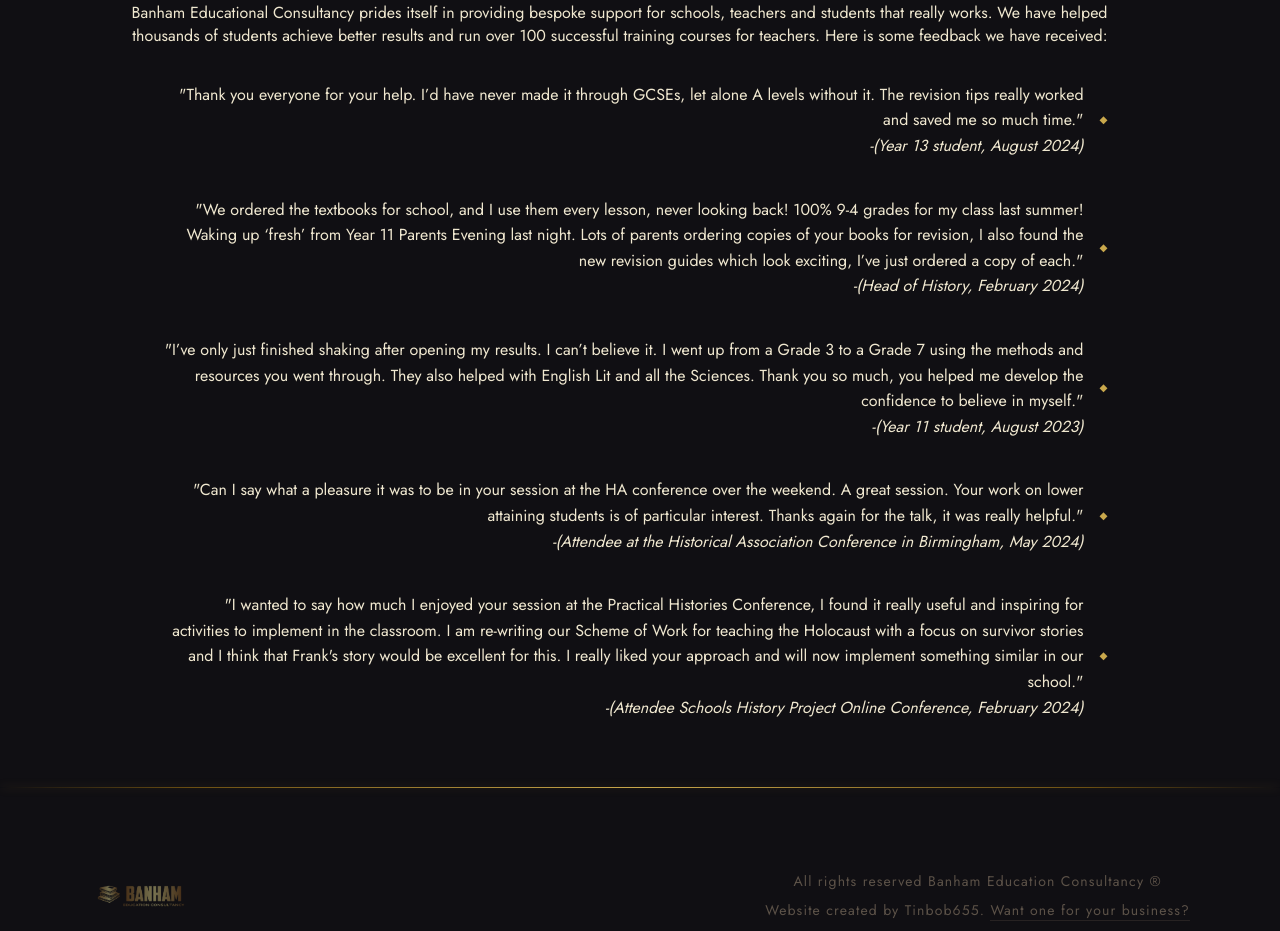
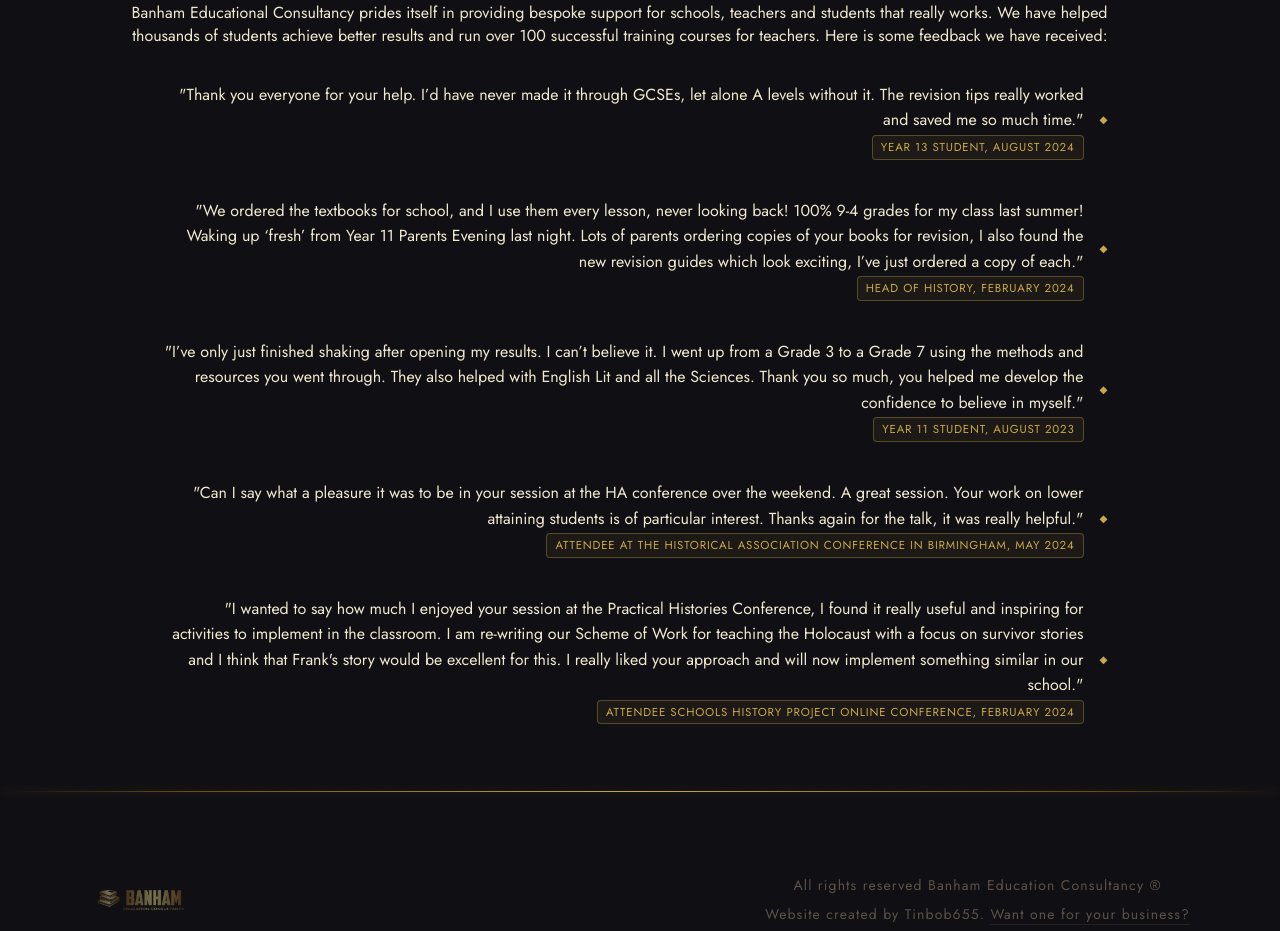
Before and after one commit to tinbob655/banham-education-consultancy, a React (Vite) app: page / in a window 1280 px wide. Shown: the part 1960-2891 px from the top of the page. Built offline with nearby package versions, Linux system fonts and the light colour scheme.

Commit message:
made use of tags

```diff
--- a/src/components/pages/about/About.tsx
+++ b/src/components/pages/about/About.tsx
@@ -15,6 +15,7 @@
                 const left:boolean = index % 2 === 1;
                 return (
                     <GenericMarkupSection heading={`${staffMember.name} ${staffMember.qualifications ?? ''}`} left={left}>
+                        <span className={"tag"}>{staffMember.subject}</span>
                         <p style={{whiteSpace: 'pre-wrap'}}>
                             {staffMember.description}
                         </p>
--- a/src/components/pages/home/Home.tsx
+++ b/src/components/pages/home/Home.tsx
@@ -75,9 +75,7 @@
                         "Thank you everyone for your help. I’d have never made it through GCSEs, let alone A levels without
                      it. The revision tips really worked and saved me so much time."
                         <br/>
-                        <i>
-                            -(Year 13 student, August 2024)
-                        </i>
+                        <span className={"tag"}>Year 13 student, August 2024</span>
                     </p>,
 
                     <p>
@@ -86,9 +84,7 @@
                         of parents ordering copies of your books for revision, I also found the new revision guides which
                         look exciting, I’ve just ordered a copy of each."
                         <br/>
-                        <i>
-                            -(Head of History, February 2024)
-                        </i>
+                        <span className={"tag"}>Head of History, February 2024</span>
                     </p>,
 
                     <p>
@@ -96,9 +92,7 @@
                         Grade 3 to a Grade 7 using the methods and resources you went through. They also helped with English
                         Lit and all the Sciences. Thank you so much, you helped me develop the confidence to believe in myself."
                         <br/>
-                        <i>
-                            -(Year 11 student, August 2023)
-                        </i>
+                        <span className={"tag"}>Year 11 student, August 2023</span>
                     </p>,
 
                     <p>
@@ -106,9 +100,7 @@
                         great session. Your work on lower attaining students is of particular interest. Thanks again for
                         the talk, it was really helpful."
                         <br/>
-                        <i>
-                            -(Attendee at the Historical Association Conference in Birmingham, May 2024)
-                        </i>
+                        <span className={"tag"}>Attendee at the Historical Association Conference in Birmingham, May 2024</span>
                     </p>,
 
                     <p>
@@ -118,9 +110,7 @@
                         Frank's story would be excellent for this. I really liked your approach and will now implement
                         something similar in our school."
                         <br/>
-                        <i>
-                            -(Attendee Schools History Project Online Conference, February 2024)
-                        </i>
+                        <span className={"tag"}>Attendee Schools History Project Online Conference, February 2024</span>
                     </p>,
                 ]} />
             </GenericMarkupSection>
--- a/src/components/pages/students/Students.tsx
+++ b/src/components/pages/students/Students.tsx
@@ -21,12 +21,16 @@
                 </p>
                 <List items={[
                     <p>
+                        <span className={"tag"}>Year 10</span>
+                        <br/>
                         A one day, <b>summer holiday conference for Year 10 students</b> who are disappointed with their
                         performance in Y10 end of year exams and want to develop successful revision techniques before
                         they start Year 11. This conference includes booster sessions for English and Maths.
                     </p>,
 
                     <p>
+                        <span className={"tag"}>Year 11</span>
+                        <br/>
                         A one day, <b>February half-term holiday conference for Year 11 students</b> who want to improve on
                         their Year 11 mock exam results. This conference includes booster sessions for English and
                         Maths. If there is the demand, we can also offer booster sessions for Psychology, History,
@@ -34,6 +38,8 @@
                     </p>,
 
                     <p>
+                        <span className={"tag"}>Year 12</span>
+                        <br/>
                         A one day, <b>summer holiday conference for Year 12 students</b> who are disappointed with their
                         performance in Y12 end of year exams and want to develop successful revision techniques before
                         they start Year 13. We can also offer additional booster sessions for English, Maths, Psychology,
--- a/src/scss/components.scss
+++ b/src/scss/components.scss
@@ -32,6 +32,19 @@
   border-radius: vars.$radius-sm;
   padding: 2px 8px;
   line-height: 1.6;
+
+  section.alignLeft > & {
+    display: block;
+    width: fit-content;
+    margin-left: 7.5%;
+    margin-right: auto;
+  }
+  section.alignRight > & {
+    display: block;
+    width: fit-content;
+    margin-right: 7.5%;
+    margin-left: auto;
+  }
 }
 
 //page-level hero header
```
